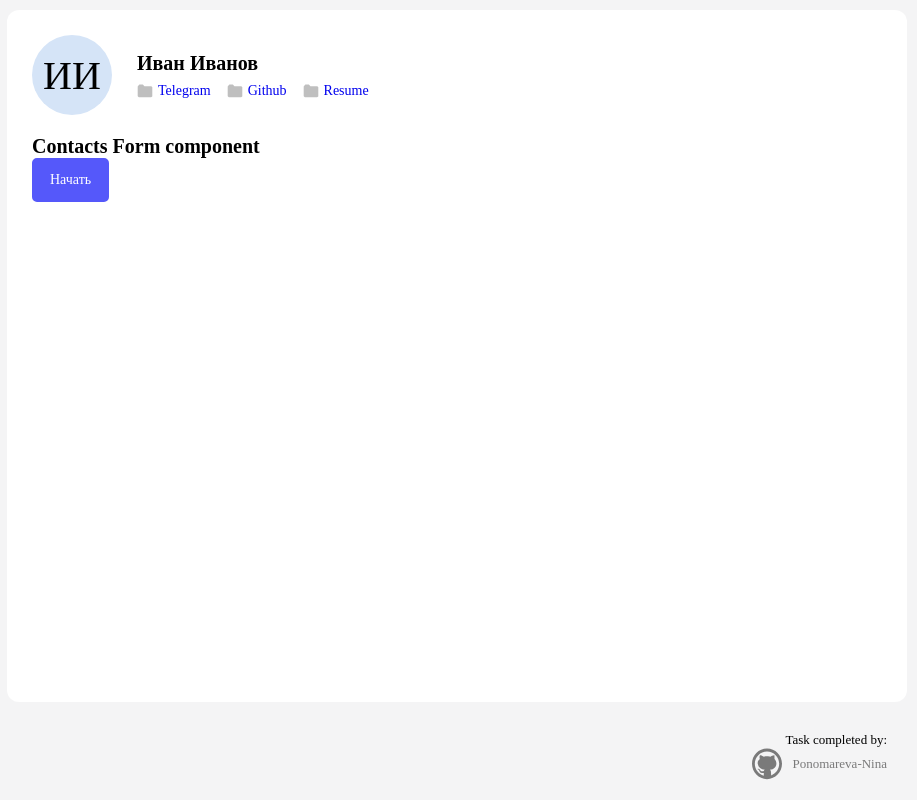
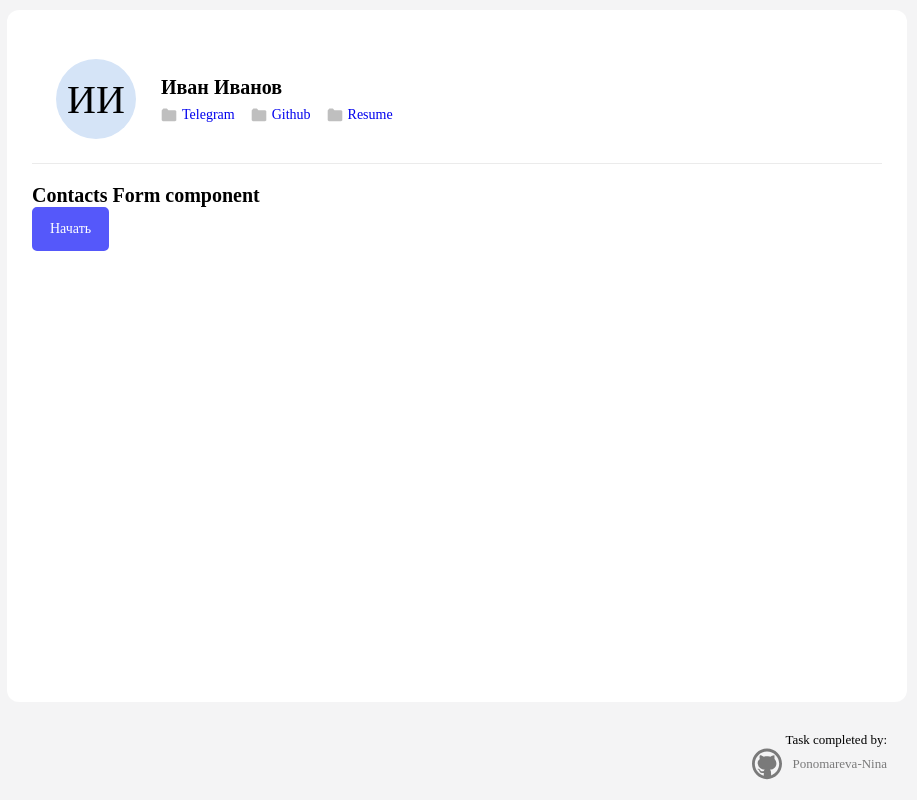
Before and after one commit to Ponomareva-Nina/FrontCloudCamp, a React (Create React App) app: page /#/ in a window 1280 px wide. Shown: the whole page, without its empty margins (183-1100 px from the left). Built offline with nearby package versions, Linux system fonts and the light colour scheme; a web font is replaced by a local one.

Commit message:
fix: fix err with unique id

```diff
--- a/src/components/Profile/CommonInfo/CommonInfo.module.scss
+++ b/src/components/Profile/CommonInfo/CommonInfo.module.scss
@@ -2,6 +2,8 @@
   display: flex;
   gap: 2.5rem;
   align-items: center;
+  padding: 2.4rem;
+  border-bottom: 1px solid rgba(0, 0, 0, 0.08);
 }
 
 .socials_list {
--- a/src/components/Profile/CommonInfo/CommonInfo.tsx
+++ b/src/components/Profile/CommonInfo/CommonInfo.tsx
@@ -1,3 +1,4 @@
+import { useId } from "react";
 import { Socials } from "../../../interfaces/user.interface";
 import { useAppSelector } from "../../../redux/redux-hooks";
 import styles from "./CommonInfo.module.scss";
@@ -20,7 +21,13 @@ export const CommonInfo = () => {
             </h2>
             <ul className={styles.socials_list}>
               {Object.keys(user.socials).map((social) => {
-                return <Social name={social} link={user.socials[social as keyof Socials]} />;
+                return (
+                  <Social
+                    key={useId()}
+                    name={social}
+                    link={user.socials[social as keyof Socials]}
+                  />
+                );
               })}
             </ul>
           </div>
```
Also changed, not shown: 1 other file (tests, documents, lock files or other folders).
